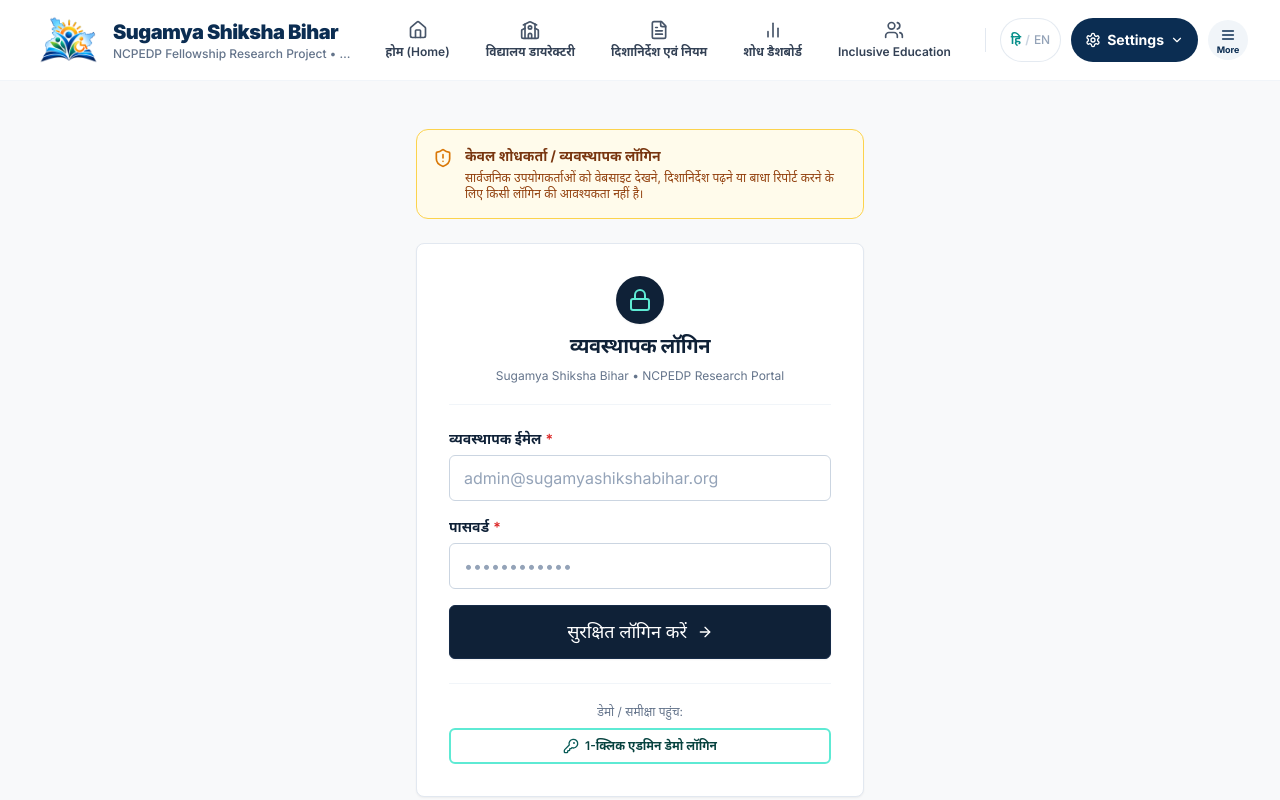
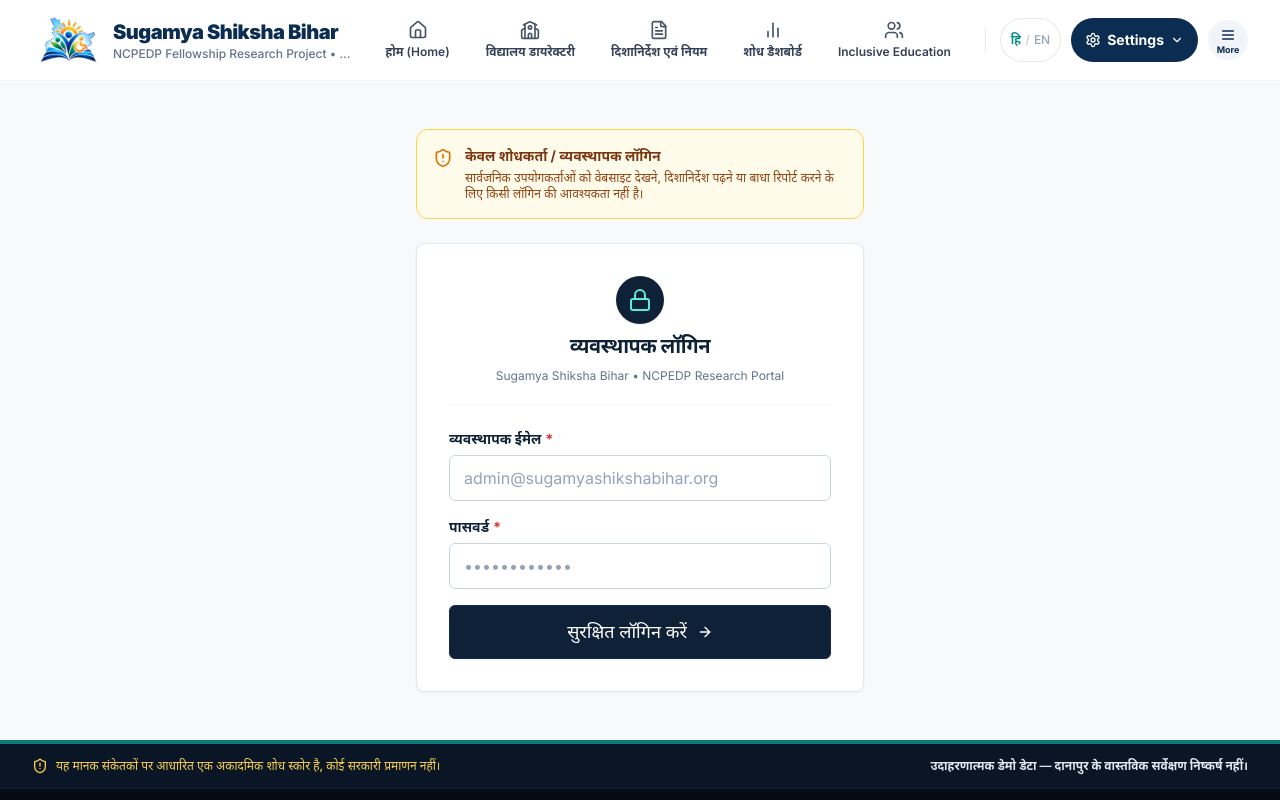
Before and after one commit to adityarajgupta154/-Sugamya-Shiksha-, a Next.js app: page /admin/login in a window 1280 px wide. Shown: the top 800 px of the page. Built offline with nearby package versions, Linux system fonts and the light colour scheme; no server answers.

Commit message:
sec(auth): remove 1-click admin demo login to enforce secure credential login

```diff
--- a/src/app/admin/login/page.tsx
+++ b/src/app/admin/login/page.tsx
@@ -7,11 +7,11 @@
 import { Card, CardHeader, CardTitle, CardContent, CardFooter } from "@/components/ui/Card";
 import { Input } from "@/components/ui/Input";
 import { Button } from "@/components/ui/Button";
-import { Lock, ShieldAlert, ArrowRight, CheckCircle2, KeyRound } from "lucide-react";
+import { Lock, ShieldAlert, ArrowRight, CheckCircle2 } from "lucide-react";
 
 export default function AdminLoginPage() {
   const router = useRouter();
-  const { user, isAdmin, signIn, demoLogin } = useAuth();
+  const { user, isAdmin, signIn } = useAuth();
   const { locale } = useLanguage();
 
   const [email, setEmail] = useState("");
@@ -45,11 +45,6 @@
     } else {
       setError(res.error || (isHindi ? "लॉगिन विफल। केवल अधिकृत शोधकर्ता ही लॉगिन कर सकते हैं।" : "Login failed. Only authorized research admins can log in."));
     }
-  };
-
-  const handleDemoSignIn = () => {
-    demoLogin();
-    router.push("/admin");
   };
 
   return (
@@ -124,23 +119,6 @@
                 : (isHindi ? "सुरक्षित लॉगिन करें" : "Secure Admin Login")}
             </Button>
           </form>
-
-          {/* Quick Demo Access for reviewers/evaluators */}
-          <div className="mt-6 pt-5 border-t border-slate-100 text-center space-y-2">
-            <p className="text-xs text-slate-500">
-              {isHindi ? "डेमो / समीक्षा पहुंच:" : "Testing / Evaluation Mode:"}
-            </p>
-            <Button
-              type="button"
-              variant="outline"
-              size="sm"
-              onClick={handleDemoSignIn}
-              leftIcon={<KeyRound className="w-4 h-4 text-teal-700" />}
-              className="w-full text-xs font-semibold text-teal-800 border-teal-300 hover:bg-teal-50"
-            >
-              {isHindi ? "1-क्लिक एडमिन डेमो लॉगिन" : "1-Click Admin Demo Login"}
-            </Button>
-          </div>
         </Card>
       </div>
     </div>
```
